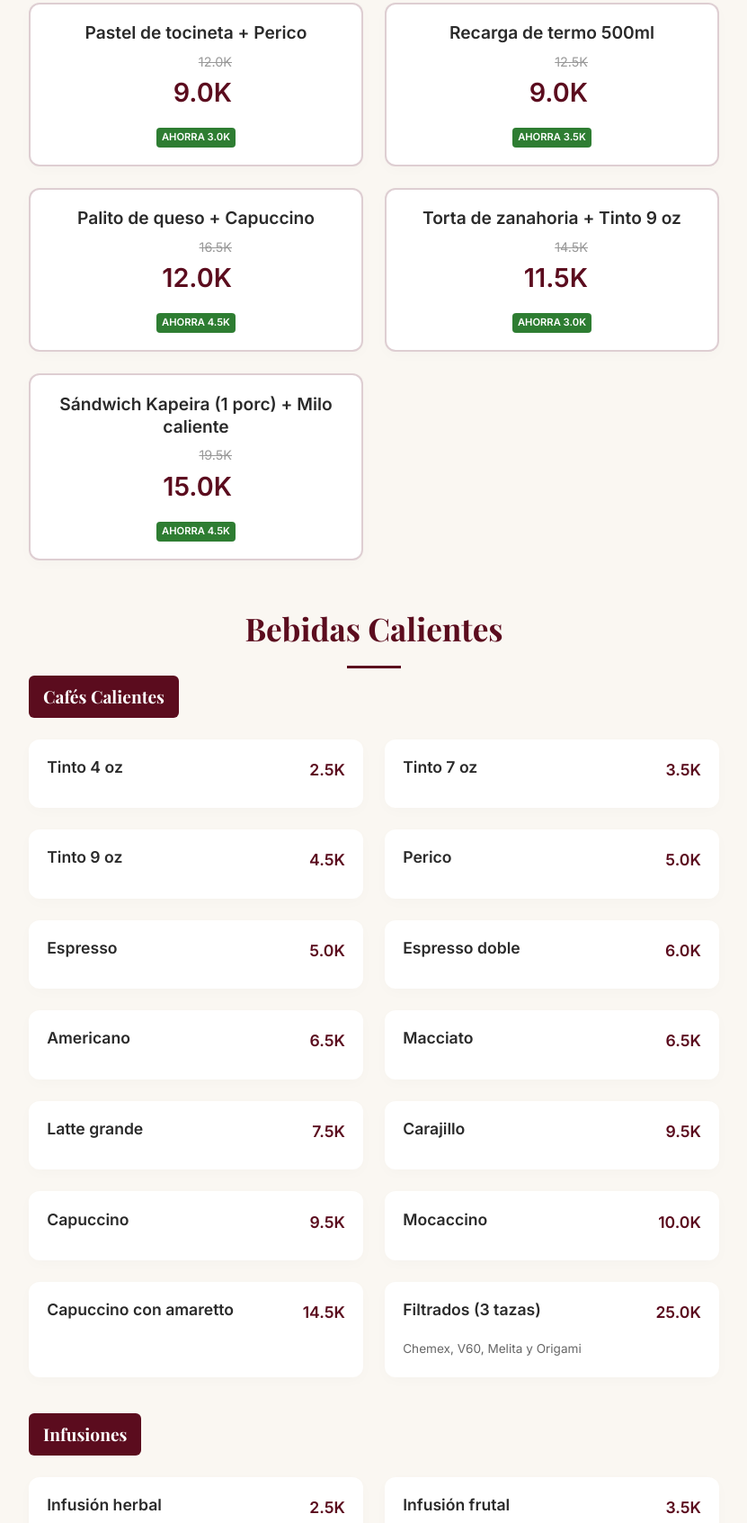
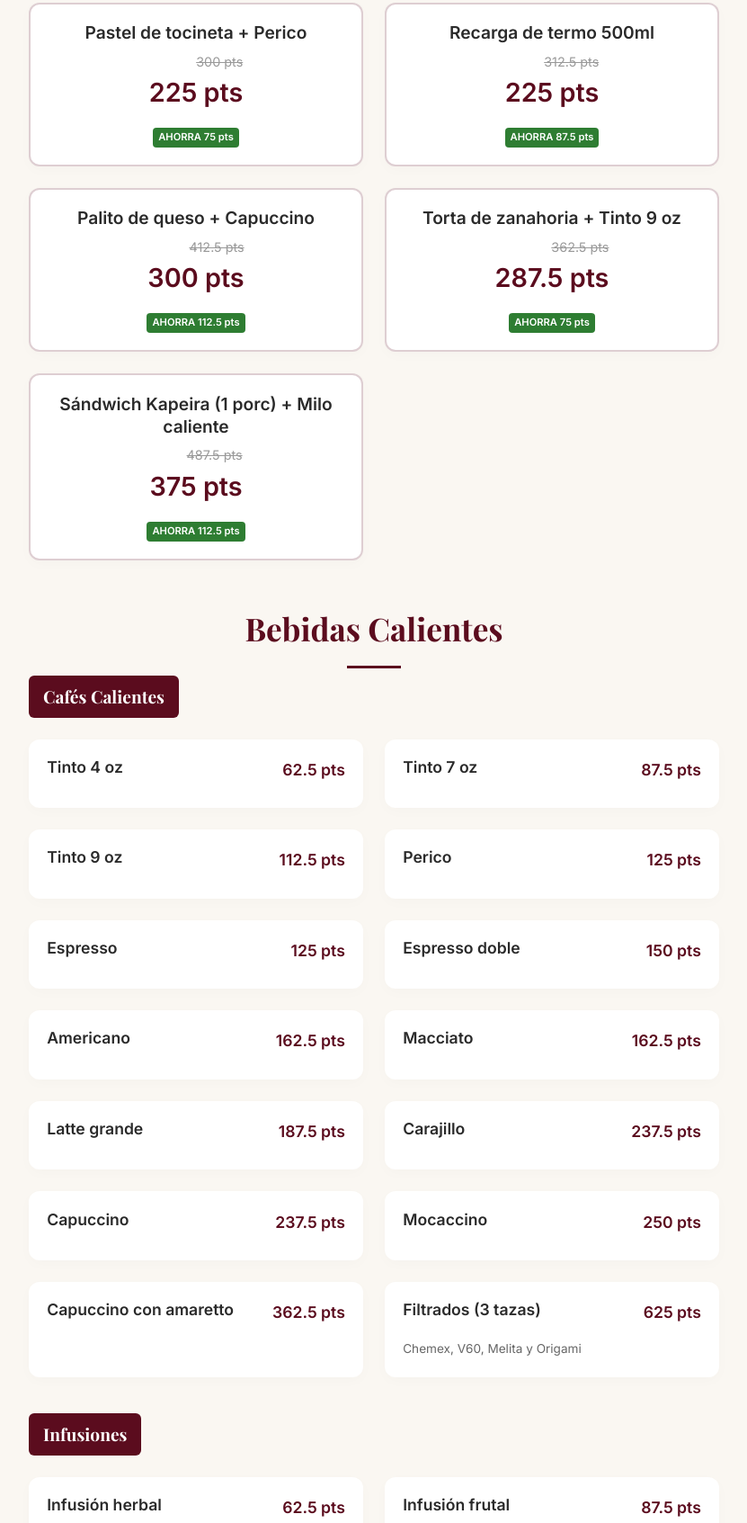
Before and after one commit to adsconalonso/puntos-kapeira, a plain HTML site: page index.html in a window 1280 px wide. Shown: the part 668-2361 px from the top of the page at 90% size, without its empty margins (224-1055 px from the left). Drawn offline with nearby package versions, Linux system fonts and the light colour scheme; a web font is replaced by a local one.

Commit message:
Update prices to points and update catalog text

```diff
--- a/menuData.js
+++ b/menuData.js
@@ -3,11 +3,11 @@ const menuData = [
     category: "Combos Alma Máter",
     description: "Dos antojos. Un mejor precio.",
     items: [
-      { name: "Pastel de tocineta + Perico", price: "9.0K", originalPrice: "12.0K", save: "AHORRA 3.0K" },
-      { name: "Recarga de termo 500ml", price: "9.0K", originalPrice: "12.5K", save: "AHORRA 3.5K" },
-      { name: "Palito de queso + Capuccino", price: "12.0K", originalPrice: "16.5K", save: "AHORRA 4.5K" },
-      { name: "Torta de zanahoria + Tinto 9 oz", price: "11.5K", originalPrice: "14.5K", save: "AHORRA 3.0K" },
-      { name: "Sándwich Kapeira (1 porc) + Milo caliente", price: "15.0K", originalPrice: "19.5K", save: "AHORRA 4.5K" }
+      { name: "Pastel de tocineta + Perico", price: "225 pts", originalPrice: "300 pts", save: "AHORRA 75 pts" },
+      { name: "Recarga de termo 500ml", price: "225 pts", originalPrice: "312.5 pts", save: "AHORRA 87.5 pts" },
+      { name: "Palito de queso + Capuccino", price: "300 pts", originalPrice: "412.5 pts", save: "AHORRA 112.5 pts" },
+      { name: "Torta de zanahoria + Tinto 9 oz", price: "287.5 pts", originalPrice: "362.5 pts", save: "AHORRA 75 pts" },
+      { name: "Sándwich Kapeira (1 porc) + Milo caliente", price: "375 pts", originalPrice: "487.5 pts", save: "AHORRA 112.5 pts" }
     ]
   },
   {
@@ -16,44 +16,44 @@ const menuData = [
       {
         name: "Cafés Calientes",
         items: [
-          { name: "Tinto 4 oz", price: "2.5K" },
-          { name: "Tinto 7 oz", price: "3.5K" },
-          { name: "Tinto 9 oz", price: "4.5K" },
-          { name: "Perico", price: "5.0K" },
-          { name: "Espresso", price: "5.0K" },
-          { name: "Espresso doble", price: "6.0K" },
-          { name: "Americano", price: "6.5K" },
-          { name: "Macciato", price: "6.5K" },
-          { name: "Latte grande", price: "7.5K" },
-          { name: "Carajillo", price: "9.5K" },
-          { name: "Capuccino", price: "9.5K" },
-          { name: "Mocaccino", price: "10.0K" },
-          { name: "Capuccino con amaretto", price: "14.5K" },
-          { name: "Filtrados (3 tazas)", description: "Chemex, V60, Melita y Origami", price: "25.0K" }
+          { name: "Tinto 4 oz", price: "62.5 pts" },
+          { name: "Tinto 7 oz", price: "87.5 pts" },
+          { name: "Tinto 9 oz", price: "112.5 pts" },
+          { name: "Perico", price: "125 pts" },
+          { name: "Espresso", price: "125 pts" },
+          { name: "Espresso doble", price: "150 pts" },
+          { name: "Americano", price: "162.5 pts" },
+          { name: "Macciato", price: "162.5 pts" },
+          { name: "Latte grande", price: "187.5 pts" },
+          { name: "Carajillo", price: "237.5 pts" },
+          { name: "Capuccino", price: "237.5 pts" },
+          { name: "Mocaccino", price: "250 pts" },
+          { name: "Capuccino con amaretto", price: "362.5 pts" },
+          { name: "Filtrados (3 tazas)", description: "Chemex, V60, Melita y Origami", price: "625 pts" }
         ]
       },
       {
         name: "Infusiones",
         items: [
-          { name: "Infusión herbal", description: "Albahaca, Anís, Canela, Cidrón, Limoncillo, Manzanilla y Toronjil.", price: "2.5K" },
-          { name: "Infusión frutal", description: "Frutos rojos, Frutos salvajes, Frutos tropicales y Frutos verdes.", price: "3.5K" }
+          { name: "Infusión herbal", description: "Albahaca, Anís, Canela, Cidrón, Limoncillo, Manzanilla y Toronjil.", price: "62.5 pts" },
+          { name: "Infusión frutal", description: "Frutos rojos, Frutos salvajes, Frutos tropicales y Frutos verdes.", price: "87.5 pts" }
         ]
       },
       {
         name: "Aromáticas",
         items: [
-          { name: "Aromáticas artesanales", description: "Frutos rojos, Frutos amarillos, Breva canela, Jengibre/limón/panela y Jengibre/limón/miel.", price: "6.0K" }
+          { name: "Aromáticas artesanales", description: "Frutos rojos, Frutos amarillos, Breva canela, Jengibre/limón/panela y Jengibre/limón/miel.", price: "150 pts" }
         ]
       },
       {
         name: "Otras Bebidas Calientes",
         items: [
-          { name: "Canelazo", price: "5.5K" },
-          { name: "Chocolate Kapeira", price: "7.5K" },
-          { name: "Milo caliente", price: "7.5K" },
-          { name: "Té chai", price: "10.0K" },
-          { name: "Té masala chai", price: "10.0K" },
-          { name: "Té matcha", price: "10.0K" }
+          { name: "Canelazo", price: "137.5 pts" },
+          { name: "Chocolate Kapeira", price: "187.5 pts" },
+          { name: "Milo caliente", price: "187.5 pts" },
+          { name: "Té chai", price: "250 pts" },
+          { name: "Té masala chai", price: "250 pts" },
+          { name: "Té matcha", price: "250 pts" }
         ]
       }
     ]
@@ -64,74 +64,74 @@ const menuData = [
       {
         name: "Cafés Fríos",
         items: [
-          { name: "Cold coffee Kapeira", price: "8.5K" },
-          { name: "Cold Coffee naranja", price: "9.5K" },
-          { name: "Cold Coffee campesino", price: "9.5K" },
-          { name: "Cold Coffee tamarindo", price: "9.5K" },
-          { name: "Cold Coffee en botella", price: "10.0K" },
-          { name: "Café Lattee frío", price: "10.0K" },
-          { name: "Limonada de café", price: "10.0K" },
-          { name: "Café ópera", price: "18.0K" }
+          { name: "Cold coffee Kapeira", price: "212.5 pts" },
+          { name: "Cold Coffee naranja", price: "237.5 pts" },
+          { name: "Cold Coffee campesino", price: "237.5 pts" },
+          { name: "Cold Coffee tamarindo", price: "237.5 pts" },
+          { name: "Cold Coffee en botella", price: "250 pts" },
+          { name: "Café Lattee frío", price: "250 pts" },
+          { name: "Limonada de café", price: "250 pts" },
+          { name: "Café ópera", price: "450 pts" }
         ]
       },
       {
         name: "Granizados y Frappés",
         items: [
-          { name: "Granizado de café mediano", price: "8.0K" },
-          { name: "Granizado de café grande", price: "11.0K" },
-          { name: "Frappés artesanales", description: "Panela/limón, Frutos rojos, Frutos amarillos y Mandarina fresa.", price: "10.0K" }
+          { name: "Granizado de café mediano", price: "200 pts" },
+          { name: "Granizado de café grande", price: "275 pts" },
+          { name: "Frappés artesanales", description: "Panela/limón, Frutos rojos, Frutos amarillos y Mandarina fresa.", price: "250 pts" }
         ]
       },
       {
         name: "Sodas",
         items: [
-          { name: "Sodas naturales", description: "Frutos rojos y Frutos amarillos.", price: "10.0K" },
-          { name: "Sodas artesanales", description: "Maracuyá, tamarindo, mango biche, sandía/limón y frutos rojos.", price: "12.5K" }
+          { name: "Sodas naturales", description: "Frutos rojos y Frutos amarillos.", price: "250 pts" },
+          { name: "Sodas artesanales", description: "Maracuyá, tamarindo, mango biche, sandía/limón y frutos rojos.", price: "312.5 pts" }
         ]
       },
       {
         name: "Malteadas",
         items: [
-          { name: "Malteadas artesanales", description: "Café, Chocolate, Frutos amarillos, Frutos rojos, Galleta limón y Maracuyá hershey's.", price: "18.5K" }
+          { name: "Malteadas artesanales", description: "Café, Chocolate, Frutos amarillos, Frutos rojos, Galleta limón y Maracuyá hershey's.", price: "462.5 pts" }
         ]
       },
       {
         name: "Limonadas",
         items: [
-          { name: "Limonada natural", price: "8.0K" },
-          { name: "Limonada de café", price: "10.0K" },
-          { name: "Limonadas artesanales", description: "Mango biche, Cereza, Coco, Lychee y hierbabuena.", price: "12.0K" }
+          { name: "Limonada natural", price: "200 pts" },
+          { name: "Limonada de café", price: "250 pts" },
+          { name: "Limonadas artesanales", description: "Mango biche, Cereza, Coco, Lychee y hierbabuena.", price: "300 pts" }
         ]
       },
       {
         name: "Otras Bebidas Frías",
         items: [
-          { name: "Vaso de leche", price: "5.0K" },
-          { name: "Té jengibre limón", price: "6.0K" },
-          { name: "Té de frutos rojos", price: "6.0K" },
-          { name: "Té de frutos amarillos", price: "6.0K" },
-          { name: "Milo mediano", price: "9.0K" },
-          { name: "Milo grande", price: "12.0K" },
-          { name: "Té chai", price: "12.0K" },
-          { name: "Té masala chai", price: "12.0K" },
-          { name: "Té matcha", price: "12.0K" }
+          { name: "Vaso de leche", price: "125 pts" },
+          { name: "Té jengibre limón", price: "150 pts" },
+          { name: "Té de frutos rojos", price: "150 pts" },
+          { name: "Té de frutos amarillos", price: "150 pts" },
+          { name: "Milo mediano", price: "225 pts" },
+          { name: "Milo grande", price: "300 pts" },
+          { name: "Té chai", price: "300 pts" },
+          { name: "Té masala chai", price: "300 pts" },
+          { name: "Té matcha", price: "300 pts" }
         ]
       },
       {
         name: "Jugos Naturales",
         items: [
-          { name: "Jugo naturales en agua", description: "Maracuyá, Mango, Mandarina, Fresa, Guanabana, y Mora.", price: "7.0K" },
-          { name: "Jugo naturales en leche", description: "Maracuyá, Mango, Fresa, Guanabana, y Mora.", price: "9.0K" }
+          { name: "Jugo naturales en agua", description: "Maracuyá, Mango, Mandarina, Fresa, Guanabana, y Mora.", price: "175 pts" },
+          { name: "Jugo naturales en leche", description: "Maracuyá, Mango, Fresa, Guanabana, y Mora.", price: "225 pts" }
         ]
       },
       {
         name: "Varios y Gaseosas",
         items: [
-          { name: "Bretaña 10 oz", price: "5.0K" },
-          { name: "Agua 600ml", price: "4.0K" },
-          { name: "Coca Cola sin azúcar", price: "6.0K" },
-          { name: "Coold Drink (soda de sabores)", price: "6.0K" },
-          { name: "Soda Hatsu", price: "6.0K" }
+          { name: "Bretaña 10 oz", price: "125 pts" },
+          { name: "Agua 600ml", price: "100 pts" },
+          { name: "Coca Cola sin azúcar", price: "150 pts" },
+          { name: "Coold Drink (soda de sabores)", price: "150 pts" },
+          { name: "Soda Hatsu", price: "150 pts" }
         ]
       }
     ]
@@ -142,53 +142,53 @@ const menuData = [
       {
         name: "Comidas Artesanales",
         items: [
-          { name: "Sándwich Kapeira (1 porc.)", price: "12.0K" },
-          { name: "Sándwich Kapeira (2 porc.)", price: "20.0K" }
+          { name: "Sándwich Kapeira (1 porc.)", price: "300 pts" },
+          { name: "Sándwich Kapeira (2 porc.)", price: "500 pts" }
         ]
       },
       {
         name: "Tortas de la Abuela",
         items: [
-          { name: "Almohabana", price: "15.0K" },
-          { name: "Zanahoria", price: "10.0K" },
-          { name: "Chocolate", price: "10.0K" },
-          { name: "Maracuyá", price: "10.0K" }
+          { name: "Almohabana", price: "375 pts" },
+          { name: "Zanahoria", price: "250 pts" },
+          { name: "Chocolate", price: "250 pts" },
+          { name: "Maracuyá", price: "250 pts" }
         ]
       },
       {
         name: "Pastelería Hojaldrada",
         items: [
-          { name: "Pastel de carne", price: "7.0K" },
-          { name: "Pastel de queso", price: "7.0K" },
-          { name: "Palito de queso", price: "7.0K" },
-          { name: "Croissant de queso", price: "7.0K" },
-          { name: "Pastel de tocineta", price: "7.0K" },
-          { name: "Pastel ranchero", price: "7.0K" },
-          { name: "Pastel hawaiano", price: "7.0K" },
-          { name: "Pastel de jamón y queso", price: "7.0K" },
-          { name: "Pastel gloria", price: "7.0K" },
-          { name: "Pastel de arequipe", price: "7.0K" },
-          { name: "Pastel de arequipe y queso", price: "7.0K" }
+          { name: "Pastel de carne", price: "175 pts" },
+          { name: "Pastel de queso", price: "175 pts" },
+          { name: "Palito de queso", price: "175 pts" },
+          { name: "Croissant de queso", price: "175 pts" },
+          { name: "Pastel de tocineta", price: "175 pts" },
+          { name: "Pastel ranchero", price: "175 pts" },
+          { name: "Pastel hawaiano", price: "175 pts" },
+          { name: "Pastel de jamón y queso", price: "175 pts" },
+          { name: "Pastel gloria", price: "175 pts" },
+          { name: "Pastel de arequipe", price: "175 pts" },
+          { name: "Pastel de arequipe y queso", price: "175 pts" }
         ]
       },
       {
         name: "Galletas y Alfajores",
         items: [
-          { name: "Galleta tres chocolates rellena", price: "8.5K" },
-          { name: "Alfajores", price: "6.5K" },
-          { name: "Galleta de maní", price: "6.0K" },
-          { name: "Galleta de chocolate", price: "6.0K" },
-          { name: "Galleta de avena (sin azúcar)", price: "6.0K" }
+          { name: "Galleta tres chocolates rellena", price: "212.5 pts" },
+          { name: "Alfajores", price: "162.5 pts" },
+          { name: "Galleta de maní", price: "150 pts" },
+          { name: "Galleta de chocolate", price: "150 pts" },
+          { name: "Galleta de avena (sin azúcar)", price: "150 pts" }
         ]
       },
       {
         name: "Antojitos",
         items: [
-          { name: "Turrón mango biche michelado", price: "6.0K" },
-          { name: "Papitas snack", description: "Naturales, Mixtas naturales, Limón, Mixtas limón, Tomate y Maduritos.", price: "8.0K" },
-          { name: "Café affogato", price: "12.0K" },
-          { name: "Brownie", price: "10.0K" },
-          { name: "Brownie con helado", price: "16.0K" }
+          { name: "Turrón mango biche michelado", price: "150 pts" },
+          { name: "Papitas snack", description: "Naturales, Mixtas naturales, Limón, Mixtas limón, Tomate y Maduritos.", price: "200 pts" },
+          { name: "Café affogato", price: "300 pts" },
+          { name: "Brownie", price: "250 pts" },
+          { name: "Brownie con helado", price: "400 pts" }
         ]
       }
     ]
@@ -196,7 +196,7 @@ const menuData = [
   {
     category: "Adicionales",
     items: [
-      { name: "Miel Pura de Abejas 300g", price: "29.7K" }
+      { name: "Miel Pura de Abejas 300g", price: "742.5 pts" }
     ]
   }
 ];
```
Also changed, not shown: index.html (+3 -3 lines), 1 other file.
